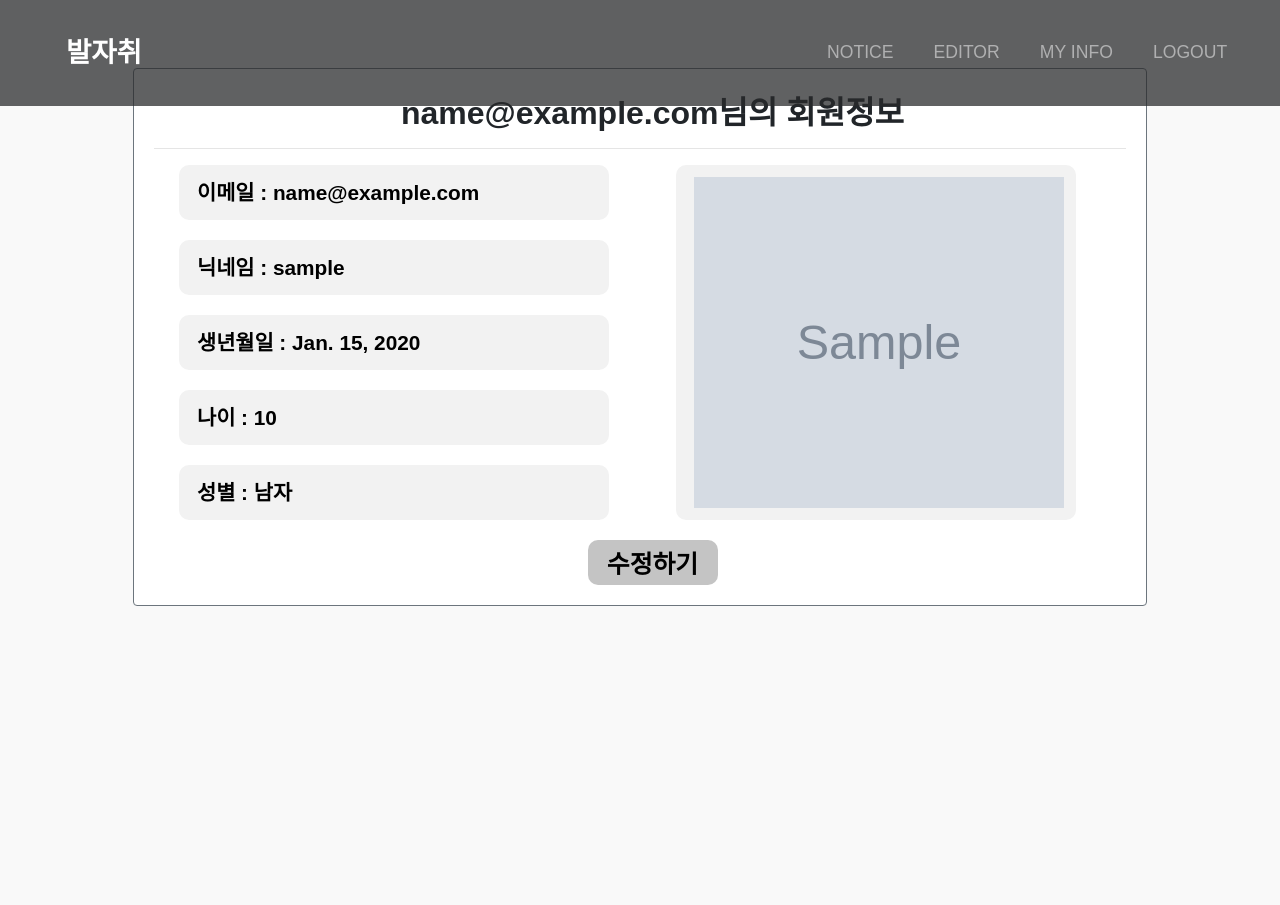
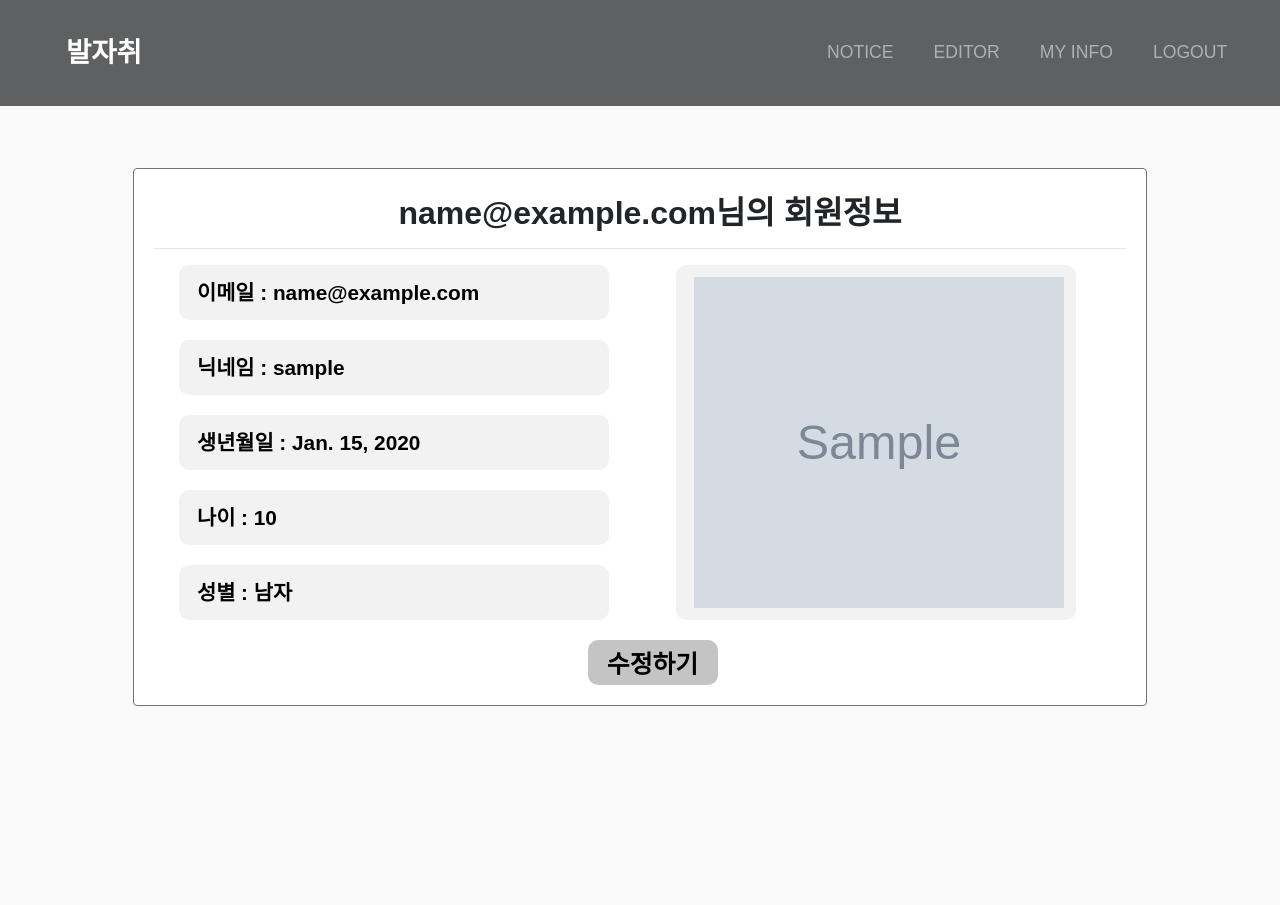
Before and after one commit to Team-ESC/Footprint-Web, a Django app: page /myinfo/ in a window 1280 px wide. Shown: the top 905 px of the page. Before the commit the page ends 606 px from the top, so only its background shows below. Run offline with Django 3.2, Linux system fonts and the light colour scheme; a user stored in the database is signed in; tables that the repository leaves empty hold one stand-in row (values such as "Sample post"); grey boxes marked "Sample" are stand-in pictures; parts of the project's set-up code (start-up, migrations or seed data) failed here and were passed over; some libraries are stand-ins or nearby versions; some web fonts are replaced.

Commit message:
[jinsol] : front/userinfo-detail 구현

```diff
--- a/Project_Footprint/footprint/settings.py
+++ b/Project_Footprint/footprint/settings.py
@@ -53,7 +53,7 @@ REST_REGISTRATION = {
     'RESET_PASSWORD_VERIFICATION_ENABLED': True,
     'REGISTER_VERIFICATION_EMAIL_TEMPLATES' : {'subject' : "rest_registration/register/subject.txt", 'html_body' : 'rest_registration/register/body.html'},
     'REGISTER_VERIFICATION_URL': ('http://127.0.0.1:8000/api_activate/'),
-    'VERIFICATION_FROM_EMAIL' : 'h2is1234@gmail.com',
+    'VERIFICATION_FROM_EMAIL' : 'aaa@gmail.com',
     # 'REGISTER_VERIFICATION_EMAIL_TEMPLATES' : {'subject' : '/website/a.txt', 'html_body' : 'rest_registration/register/body.html'},
     'SEND_RESET_PASSWORD_LINK_SERIALIZER_USE_EMAIL' : True,
     'RESET_PASSWORD_VERIFICATION_URL' : ('http://127.0.0.1:8000/api_password/'),
@@ -149,8 +149,8 @@ EMAIL_BACKEND = 'django.core.mail.backends.smtp.EmailBackend'
 EMAIL_HOST = 'smtp.gmail.com'
 EMAIL_PORT = 587
 
-EMAIL_HOST_USER = 'h2is1234@gmail.com' ## write your Google email : abcd@gmail.com
-EMAIL_HOST_PASSWORD = 'tmffkdla5603' ## write your email password
+EMAIL_HOST_USER = 'aaa@gmail.com' ## write your Google email : abcd@gmail.com
+EMAIL_HOST_PASSWORD = 'aaaa' ## write your email password
 EMAIL_USE_TLS = True
 
 #Maintain Session
--- a/Project_Footprint/website/templates/myinfo.html
+++ b/Project_Footprint/website/templates/myinfo.html
@@ -5,6 +5,7 @@
 <link href="//maxcdn.bootstrapcdn.com/bootstrap/4.1.1/css/bootstrap.min.css" rel="stylesheet" id="bootstrap-css">
 <script src="//maxcdn.bootstrapcdn.com/bootstrap/4.1.1/js/bootstrap.min.js"></script>
 <script src="//cdnjs.cloudflare.com/ajax/libs/jquery/3.2.1/jquery.min.js"></script>
+
 <style>
     @import url(https://cdn.jsdelivr.net/gh/moonspam/NanumSquare@1.0/nanumsquare.css);
     @import url(//fonts.googleapis.com/earlyaccess/nanummyeongjo.css);
@@ -12,35 +13,38 @@
     .html,body{
     background-color: #f9f9f9;
     }
+
     .container{
+    padding-top: 100px;
     width: 100%;
     font-family: 'NanumSquare', sans-serif;
     font-weight:bold;
     }
 
     .card-body{
-    border-radius: 15px;
+    font-weight:bold;
     text-align: center;
+    border-radius: 20px;
     }
 
     .card-title{
     margin-top: 5px;
-    margin-left: 25px;
+    margin-left: 20px;
     font-family: 'NanumSquare', sans-serif;
     font-weight:bold;
     }
 
     .user-info{
     padding-top: 130px;
-    font-size: 130%;
-    font-weight:bold;
-    text-align: left;
+    width: 430px;
+    height: 55px;
     margin-left: 25px;
     margin-bottom: 20px;
     padding: 12px;
     padding-left: 18px;
-    width: 430px;
-    height: 55px;
+    font-size: 130%;
+    font-weight:bold;
+    text-align: left;
     border-style: none;
     border-radius: 10px 10px 10px 10px;
     color: black;
@@ -70,12 +74,10 @@
     border-style: none;
     border-radius: 10px 10px 10px 10px;
     }
-
 </style>
 
-
 <div class="container p-5">
-<div class="containter">
+<div class="container">
     <div class="filter_content section--search_category">
         <div class="section--category_group">
             <ul class="list--category depth1" style="list-style:none">
--- a/Project_Footprint/website/templates/password_email_confirm.html
+++ b/Project_Footprint/website/templates/password_email_confirm.html
@@ -18,6 +18,7 @@
     width: 100%;
     font-family: 'NanumSquare', sans-serif;
     font-weight:bold;
+    padding-top: 100px;
     }
 
     .card-body{
--- a/Project_Footprint/website/templates/password_reset.html
+++ b/Project_Footprint/website/templates/password_reset.html
@@ -18,6 +18,7 @@
     width: 100%;
     font-family: 'NanumSquare', sans-serif;
     font-weight:bold;
+    padding-top: 100px;
     }
 
     .card-body{
--- a/Project_Footprint/website/templates/password_reset_complete.html
+++ b/Project_Footprint/website/templates/password_reset_complete.html
@@ -19,6 +19,7 @@
     width: 100%;
     font-family: 'NanumSquare', sans-serif;
     font-weight:bold;
+    padding-top: 100px;
     }
 
     .card-body{
--- a/Project_Footprint/website/templates/user_info_update.html
+++ b/Project_Footprint/website/templates/user_info_update.html
@@ -18,6 +18,7 @@
     width: 100%;
     font-family: 'NanumSquare', sans-serif;
     font-weight:bold;
+    padding-top: 100px;
     }
 
     .card-body{
@@ -50,7 +51,7 @@
     }
 
     .user-img {
-    height: 380px;
+    height: 360px;
     width: 400px;
     margin-top: 5px;
     margin-right: 30px;
--- a/Project_Footprint/website/templates/user_password_find.html
+++ b/Project_Footprint/website/templates/user_password_find.html
@@ -18,6 +18,7 @@
     width: 100%;
     font-family: 'NanumSquare', sans-serif;
     font-weight:bold;
+    padding-top: 100px;
     }
 
     .card-body{
--- a/Project_Footprint/website/templates/user_password_update.html
+++ b/Project_Footprint/website/templates/user_password_update.html
@@ -19,6 +19,7 @@
     width: 100%;
     font-family: 'NanumSquare', sans-serif;
     font-weight:bold;
+    padding-top: 100px;
     }
 
     .card-body{
```
